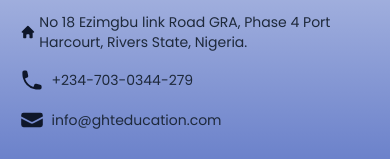
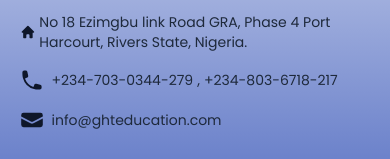
Before and after one commit to kenzdozz/ght-education, a Next.js app: page / in a window 390 px wide. Shown: the part 3205-3364 px from the top of the page. Built offline with nearby package versions, Linux system fonts and the light colour scheme.

Commit message:
add 2nd head office phone

```diff
--- a/src/components/Footer.tsx
+++ b/src/components/Footer.tsx
@@ -50,7 +50,7 @@
           </Container>
           <Container as="p" className=" mt-4 flex flex-wrap items-center gap-1 text-slate-800">
             <PhoneIcon className="pointer-events-none mr-1 h-6 w-6 text-slate-900" />
-            <a href="tel:+2347030344279">+234-703-0344-279</a>
+            <a href="tel:+2347030344279">+234-703-0344-279</a>, <a href="tel:+2348036718217">+234-803-6718-217</a>
           </Container>
           <Container as="p" className=" mt-4 flex flex-wrap items-center gap-1 text-slate-800">
             <EnvelopeIcon className="pointer-events-none mr-1 h-6 w-6 text-slate-900" />
```
